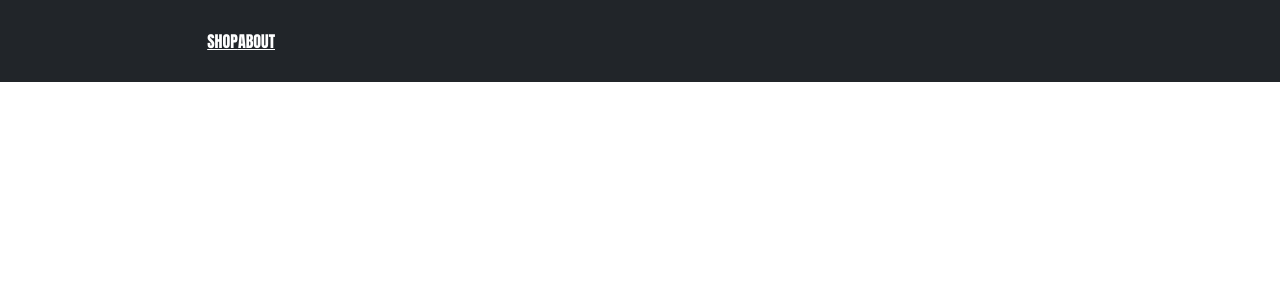
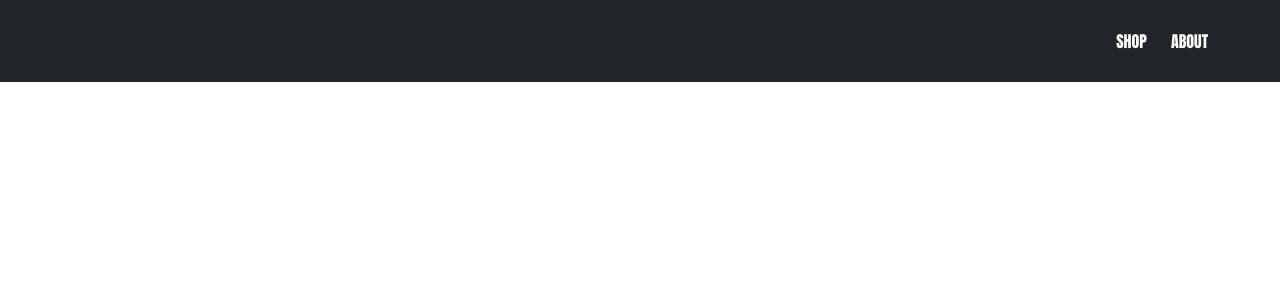
Before and after one commit to helgaborje/sibel-shop, an Angular app: page / in a window 1280 px wide. Shown: the top 300 px of the page. Built offline with nearby package versions, Linux system fonts and the light colour scheme.

Commit message:
styling changes to the navbar

```diff
--- a/src/components/navigation/navigation.component.html
+++ b/src/components/navigation/navigation.component.html
@@ -8,7 +8,7 @@
       <span class="navbar-toggler-icon"><img class="icon-burger" src="/assets/icon_burger.svg" alt=""></span>
     </button>
     <div class="collapse navbar-collapse" id="navbarTogglerDemo02">
-      <ul class="navbar-nav me-auto mb-2 mb-lg-0">
+      <ul class="navbar-nav ms-auto mb-2 mb-lg-0 gap-4">
         <li class="nav-items">
           <a class="nav-h2" href="#">SHOP</a>
         </li>
--- a/src/components/navigation/navigation.component.scss
+++ b/src/components/navigation/navigation.component.scss
@@ -12,3 +12,8 @@ font-family: 'Anton', sans-serif;
 .icon-burger {
   filter: invert(1);
 }
+
+.container-fluid {
+  margin-left: 60px;
+  margin-right: 60px;
+}
--- a/src/index.html
+++ b/src/index.html
@@ -3,7 +3,7 @@
 
 <head>
   <meta charset="utf-8">
-  <title>Fed22mExjobbHelgaborje</title>
+  <title>Sibel Shop</title>
   <base href="/">
   <meta name="viewport" content="width=device-width, initial-scale=1">
   <link rel="icon" type="image/x-icon" href="favicon.ico">
--- a/src/styles.scss
+++ b/src/styles.scss
@@ -11,5 +11,5 @@ p {
 }
 
 a {
-
+text-decoration: none;
 }
```
